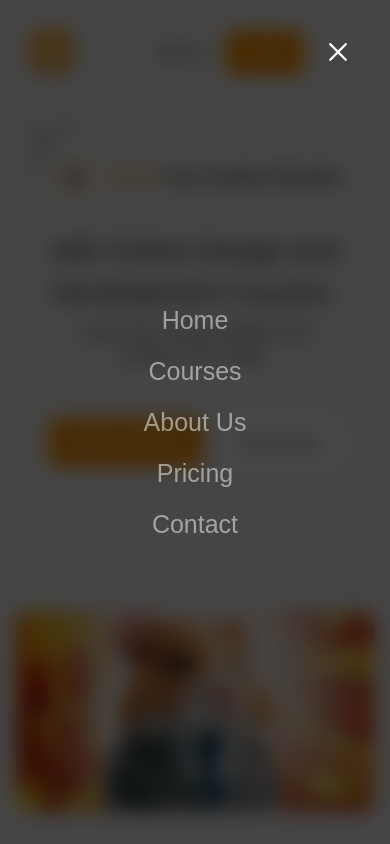
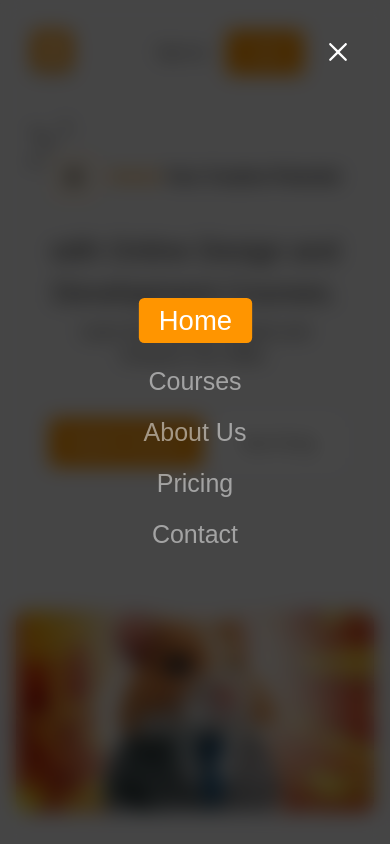
Before and after one commit to Bekjan777/horizon, a React (Vite) app: page / in a window 390 px wide. Both pictures are taken after a click on the element 341 px from the left and 52 px from the top of the page. Shown: the top 844 px of the page. Built offline with nearby package versions, Linux system fonts and the light colour scheme.

Commit message:
heading-undate

```diff
--- a/src/components/Header/Header.jsx
+++ b/src/components/Header/Header.jsx
@@ -7,7 +7,6 @@ import { RxCross2 } from "react-icons/rx";
 import {IconContext} from "react-icons";
 import './cancel.sass'
 const Header = () => {
-
     const [isActive, setIsActive] = React.useState(false)
 
     const onClickHamburger = () => {
@@ -28,11 +27,11 @@ const Header = () => {
                         <RxCross2 onClick={onClickHamburger}/>
                     </IconContext.Provider>
                     <ul className={c.list__ul}>
-                        <Link to={`/`} className={c.list__ul__li}>Home</Link>
-                        <Link to={`/courses`} className={c.list__ul__li}>Courses</Link>
-                        <Link to={`/about`} className={c.list__ul__li}>About Us</Link>
-                        <Link to={`/pricing`} className={c.list__ul__li}>Pricing</Link>
-                        <Link to={`/contact`} className={c.list__ul__li}>Contact</Link>
+                        <Link to={`/`} className={`${c.list__ul__li} ${currentPage === "Home" && c.active_mobile_page}`} onClick={()=>toSwitchPage("Home")}>Home</Link>
+                        <Link to={`/courses`} className={`${c.list__ul__li} ${currentPage === "Courses" && c.active_mobile_page}`} onClick={()=>toSwitchPage("Courses")}>Courses</Link>
+                        <Link to={`/about`} className={`${c.list__ul__li} ${currentPage === "AboutUs" && c.active_mobile_page}`} onClick={()=>toSwitchPage("AboutUs")}>About Us</Link>
+                        <Link to={`/pricing`} className={`${c.list__ul__li} ${currentPage === "Pricing" && c.active_mobile_page}`} onClick={()=>toSwitchPage("Pricing")}>Pricing</Link>
+                        <Link to={`/contact`} className={`${c.list__ul__li} ${currentPage === "Contact" && c.active_mobile_page}`} onClick={()=>toSwitchPage("Contact")}>Contact</Link>
                     </ul>
                 </div>
             </div>
--- a/src/components/Header/Header.module.sass
+++ b/src/components/Header/Header.module.sass
@@ -54,6 +54,13 @@
       flex-direction: column
       justify-content: space-between
       gap: 30px
+      .active_mobile_page
+        padding: 10px
+        border-radius: 5px
+        opacity: 1
+        transform: scale(1.1)
+        background-color: var(--orange-50)
+
       &__li
         text-decoration: none
         list-style: none
@@ -66,6 +73,7 @@
         &:hover
           opacity: 1
           transform: scale(1.1)
+
   &__wrapper
     width: 100%
     padding: 20px 0 24px
```
